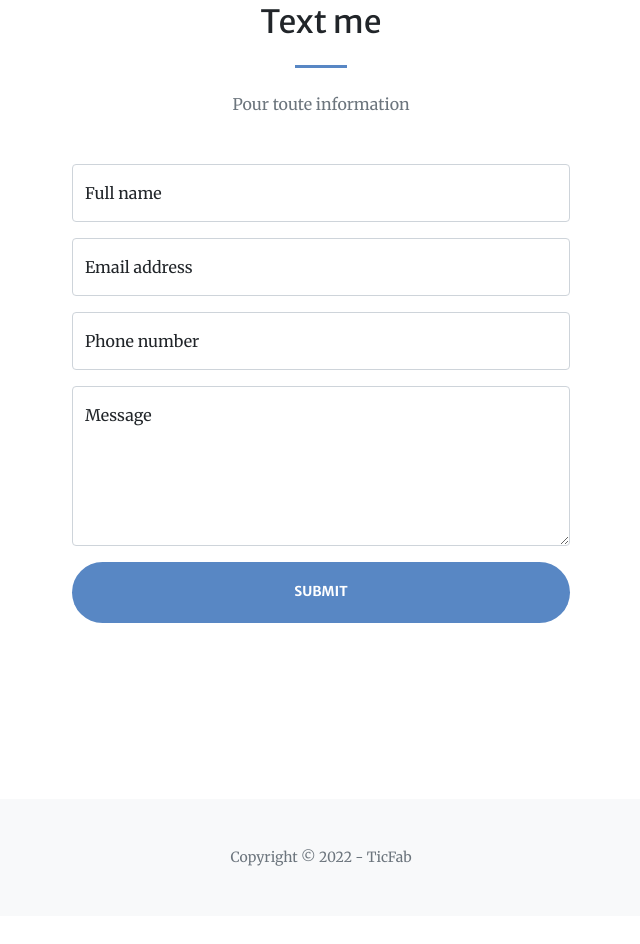
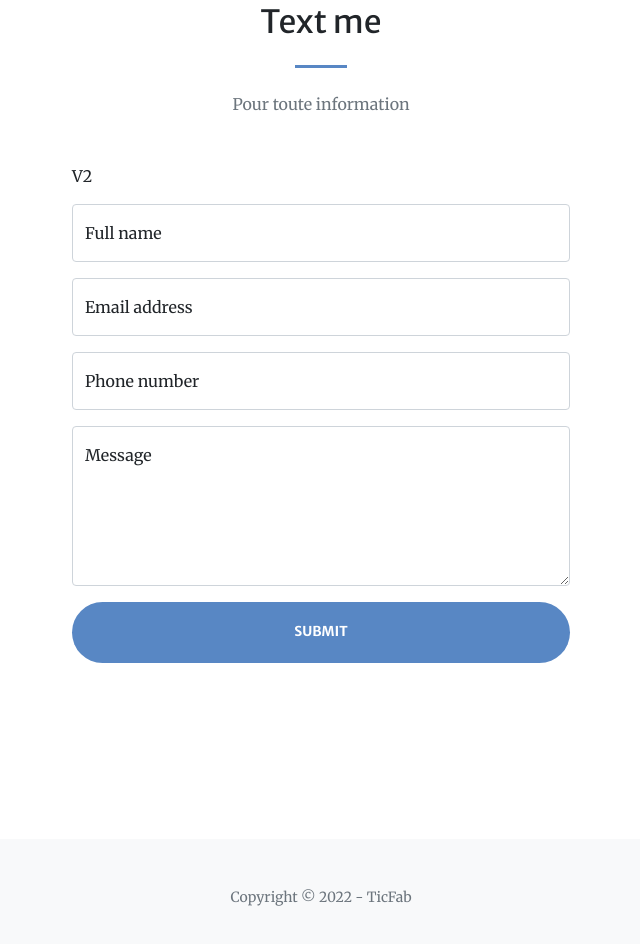
Before and after one commit to innofocus/ticfab.com_site, a website: page docs/index.html in a window 1280 px wide. Shown: the part 3339-4283 px from the top of the page, without its empty margins (319-959 px from the left). Before the commit the page ends 4255 px from the top, so only its background shows below. Drawn offline with nearby package versions, Linux system fonts and the light colour scheme; some packages are replaced by stand-ins of ours; a script that the page names is missing.

Commit message:
google apps v2

```diff
--- a/docs/index.html
+++ b/docs/index.html
@@ -213,6 +213,7 @@
                         <!-- To make this form functional, sign up at-->
                         <!-- https://startbootstrap.com/solution/contact-forms-->
                         <!-- to get an API token!-->
+                        <p>V2</p>
                         <form action="https://script.google.com/macros/s/AKfycbwO1jaynaQ6N0wDLtTes25EamJ3df6n9P_byAuKf2JF_4m33_Z73khDcICLKllZa_Sbrg/exec" method="POST">
                             <!-- Name input-->
                             <div class="form-floating mb-3">
```
